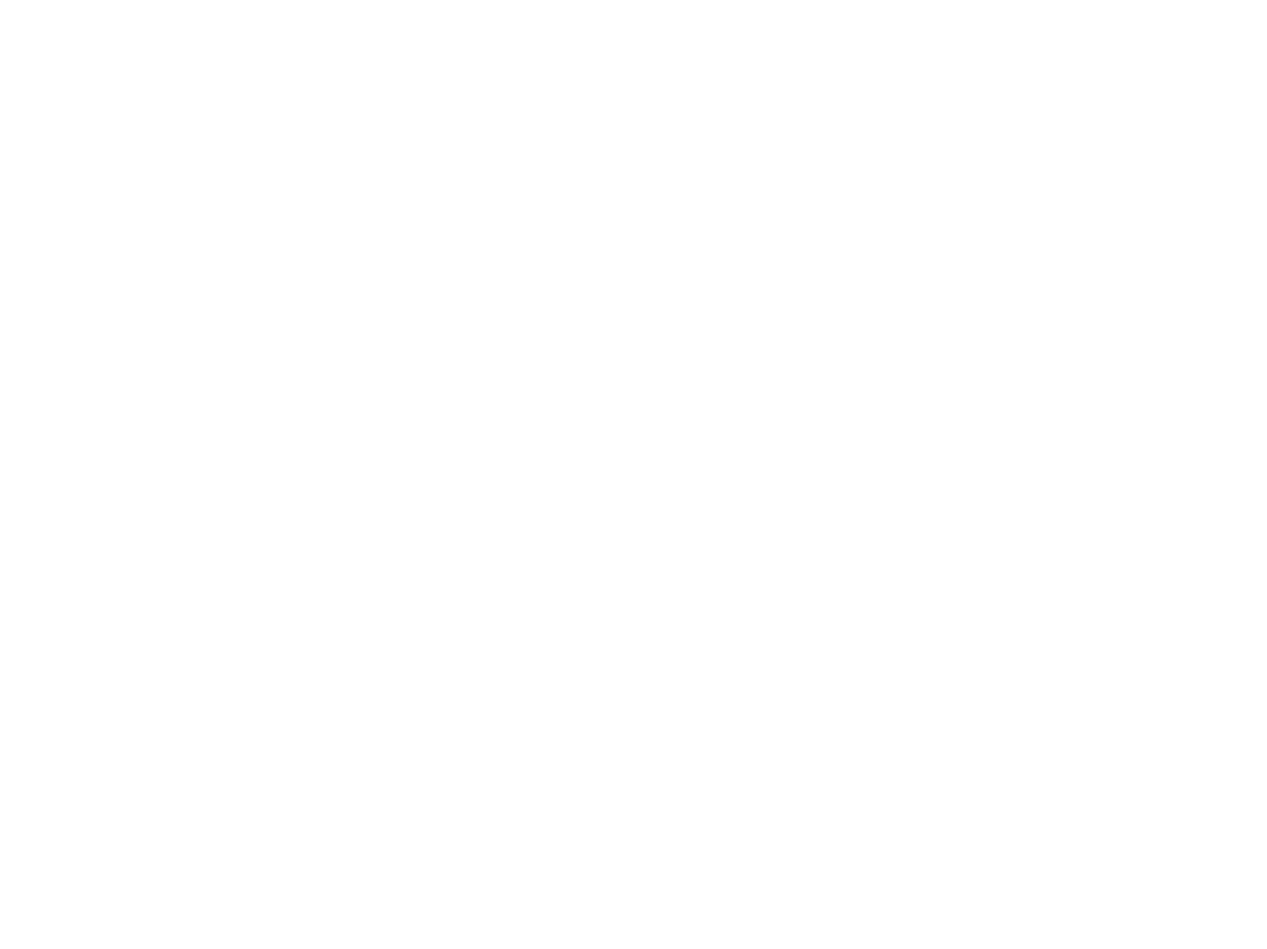
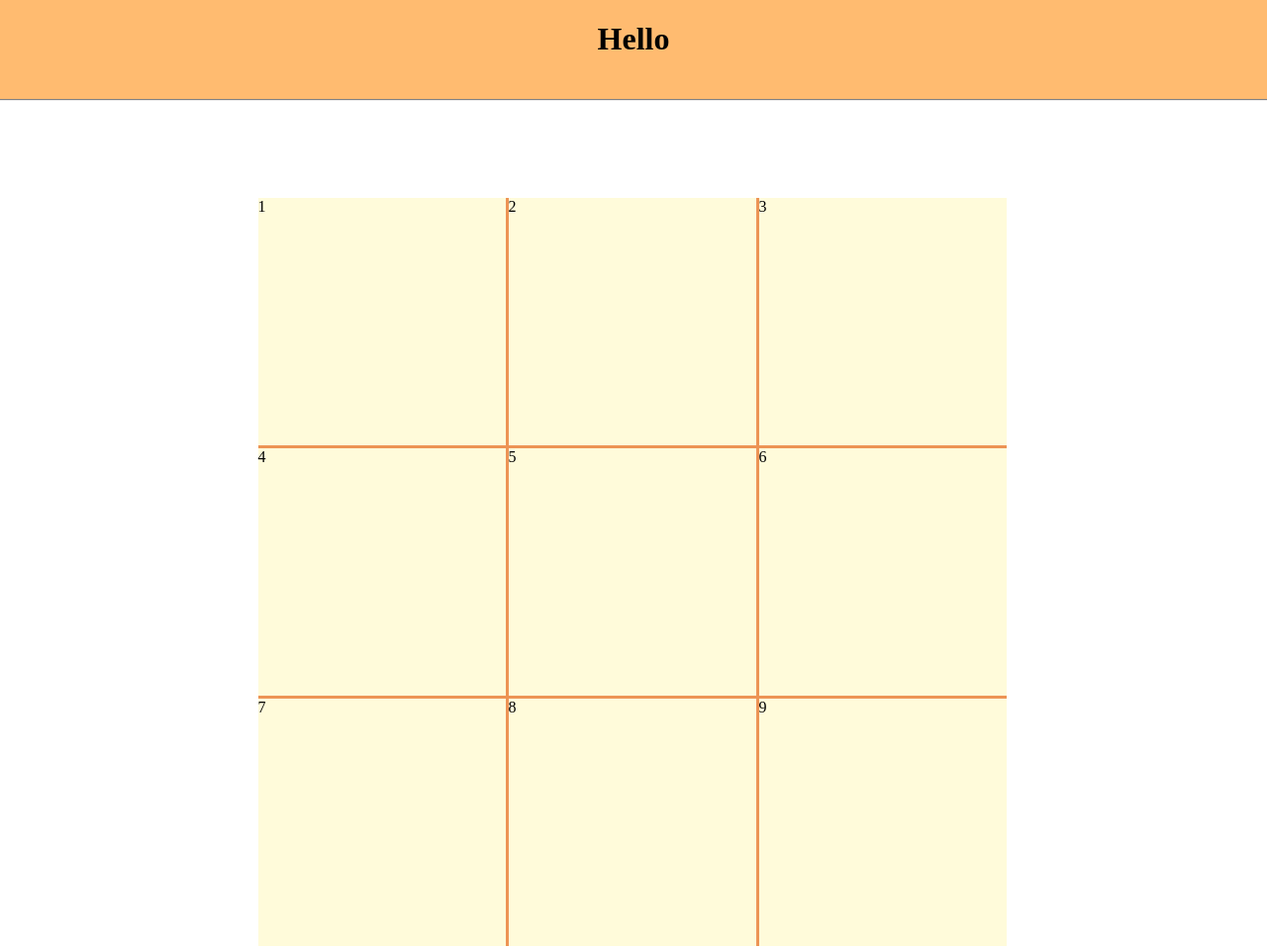
Before and after one commit to pvdberssel/TOP-TTT, a plain HTML site: page index.html in a window 1280 px wide. Shown: the whole page at 99% size. Before the commit the page ends 800 px from the top, so only its background shows below. Drawn offline with Linux system fonts and the light colour scheme.

Commit message:
Initial grid and lay-out HTML CSS

```diff
--- a/css/style.css
+++ b/css/style.css
@@ -0,0 +1,65 @@
+:root{
+    --light-color: #FFFBDA;
+    --darker-color: #FFEC9E;
+    --header-color: #FFBB70;
+    --dark-header-color: #ED9455;
+}
+
+body{
+    display:flex;
+    justify-content: center;
+    flex-direction: column;
+    align-items: center;
+    box-sizing: border-box;
+    margin: 0px;
+    padding: 0px;
+}
+
+.header{
+    width:100vw;
+    height:100px;
+    text-align: center;
+    background-color: var(--header-color);
+    box-shadow: 0px 1px 1px grey;
+}
+
+.gridContainer{
+    margin-top:100px;
+    display:grid;
+    grid-template-columns: 1fr 1fr 1fr;
+    grid-template-rows: 1fr 1fr 1fr;
+
+}
+
+.gridcomponent{
+    justify-content: center;
+    align-items: center;
+    width: 250px;
+    height:250px;
+    background-color: var(--light-color);
+
+}
+
+.gridcomponent:hover{
+    cursor: pointer;
+
+    background-color: var(--darker-color);
+}
+
+.tl,.ml{
+    border-right: solid var(--dark-header-color);
+    border-bottom: solid var(--dark-header-color);
+}
+.tm, .mm{
+    border-right: solid var(--dark-header-color);
+    border-bottom: solid var(--dark-header-color);
+}
+.tr, .mr{
+    border-bottom: solid var(--dark-header-color);
+}
+.bl{
+    border-right: solid var(--dark-header-color);
+}
+.bm{
+    border-right: solid var(--dark-header-color);
+}
--- a/index.html
+++ b/index.html
@@ -8,5 +8,19 @@
     <title>Document</title>
 </head>
 <body>
+    <div class="header"><h1>Hello</h1></div>
+    <div class="bodyGame">
+        <div class="gridContainer">
+            <div class="gridcomponent tl">1</div>
+            <div class="gridcomponent tm">2</div>
+            <div class="gridcomponent tr">3</div>
+            <div class="gridcomponent ml">4</div>
+            <div class="gridcomponent mm">5</div>
+            <div class="gridcomponent mr">6</div>
+            <div class="gridcomponent bl">7</div>
+            <div class="gridcomponent bm">8</div>
+            <div class="gridcomponent br">9</div>
+        </div>
+    </div>
 </body>
 </html>
--- a/js/script.js
+++ b/js/script.js
@@ -1,12 +1,13 @@
 
 const gameboard = (function (){
    let board= [['','',''],['','',''],['','','']];
-
+   let win = false;
    function addMark(row,column,mark){
     let validMove = verifyMove(row,column)
         if(validMove){
             board[row][column] = mark;
-            checkWinCondition();
+            win = checkWinCondition();
+            console.log(win);
             return true
         }else{
             return false
@@ -15,6 +16,10 @@ const gameboard = (function (){
 
     function getBoard(){
         return board;
+    }
+
+    function getWinState(){
+        return win;
     }
 
     function verifyMove(row,column){
@@ -26,32 +31,30 @@ const gameboard = (function (){
     }
 
     function checkWinCondition(){
-        console.log("Check win conditions");
         for(let i =0; i < board.length; i++){
-
-
                 if(board[i][0] !== '' && board[i][1] !== '' && board[i][2] !== ''){
                     if(((board[i][0] === board[i][1]) && (board[i][1] === board[i][2]))){
-                        console.log("win row")
                         return true
                 }}else if(board[0][i] !== '' && board[0][i] !== '' && board[0][i] !== ''){
                     if((board[0][i] === board[1][i]) && (board[1][i] === board[2][i])){
-                        console.log("win column")
+                        return true
                     }
                 }else if(board[0][0] !== '' && board[1][1] !== '' && board[2][2] !== ''){
                     if((board[0][0] === board[1][1]) && (board[1][1] === board[2][2])){
-                        console.log("win diagnoal")
+                        return true
                     }
                 }else if(board[2][0] !== '' && board[1][1] !== '' && board[0][2] !== ''){
                     if((board[2][0] === board[1][1]) && (board[1][1] === board[0][2])){
-                        console.log("win diagnoal 2")
+                        return true
                     }
+                }else{
+                    return false
                 }
 
     }
 }
 
-    return{getBoard,addMark}
+    return{getBoard, addMark, getWinState}
 })()
 
 
@@ -59,7 +62,7 @@ const gameboard = (function (){
 
 const gameController =  (function (){
     let boardGame = gameboard;
-
+    let win = false;
     function printBoard(){
         console.table(boardGame.getBoard())
     }
@@ -78,9 +81,15 @@ const gameController =  (function (){
     let activePlayer = players[0];
 
     function playerTurn(row,column){
+
         validMove=boardGame.addMark(row,column,activePlayer.mark);
         switchPlayer(row,column,validMove);
         printBoard();
+        win = boardGame.getWinState();
+        console.log(win)
+        if(win){
+            console.log("GAME DONE")
+        }
     }
 
     function switchPlayer(row,column,validMove){
@@ -88,7 +97,5 @@ const gameController =  (function (){
         activePlayer = (activePlayer.name === players[0].name) ? players[1] : players[0];
         }
     }
-
-
     return {printBoard,playerTurn,boardGame}
 })();
```
